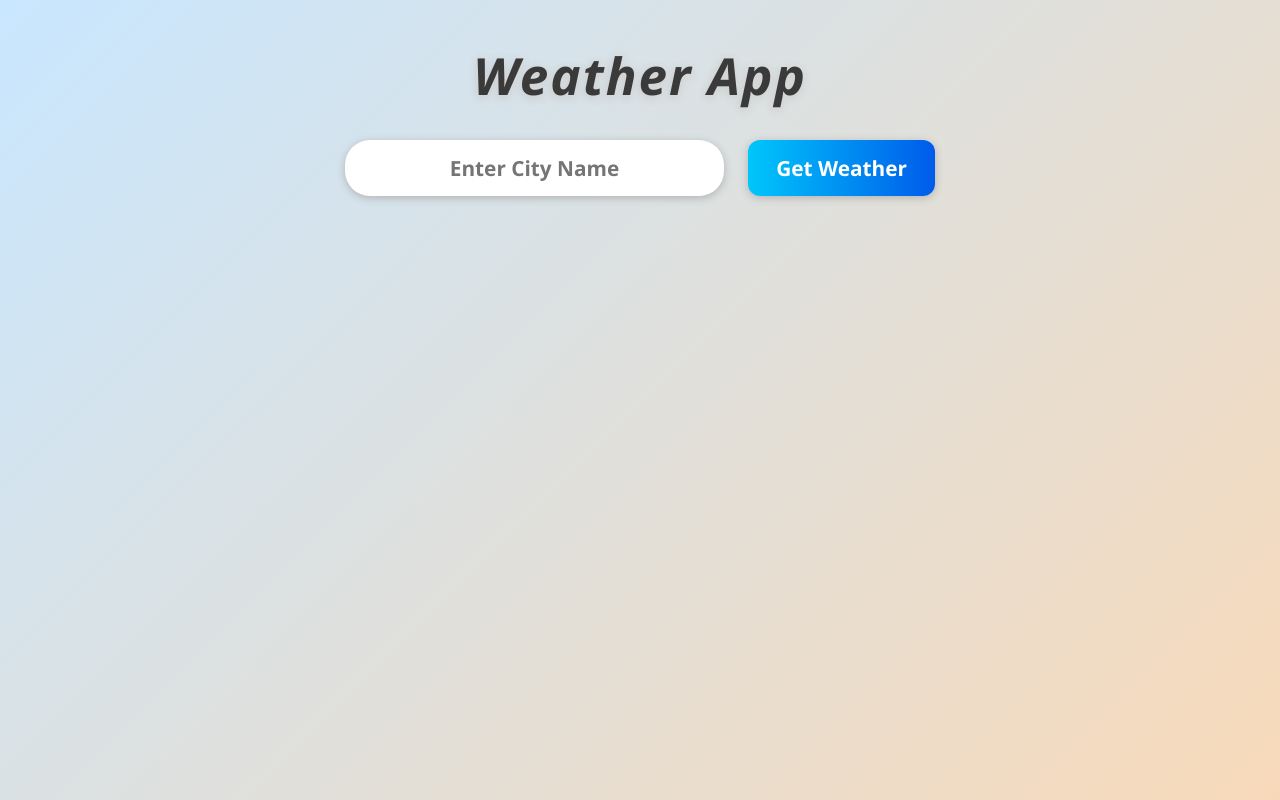
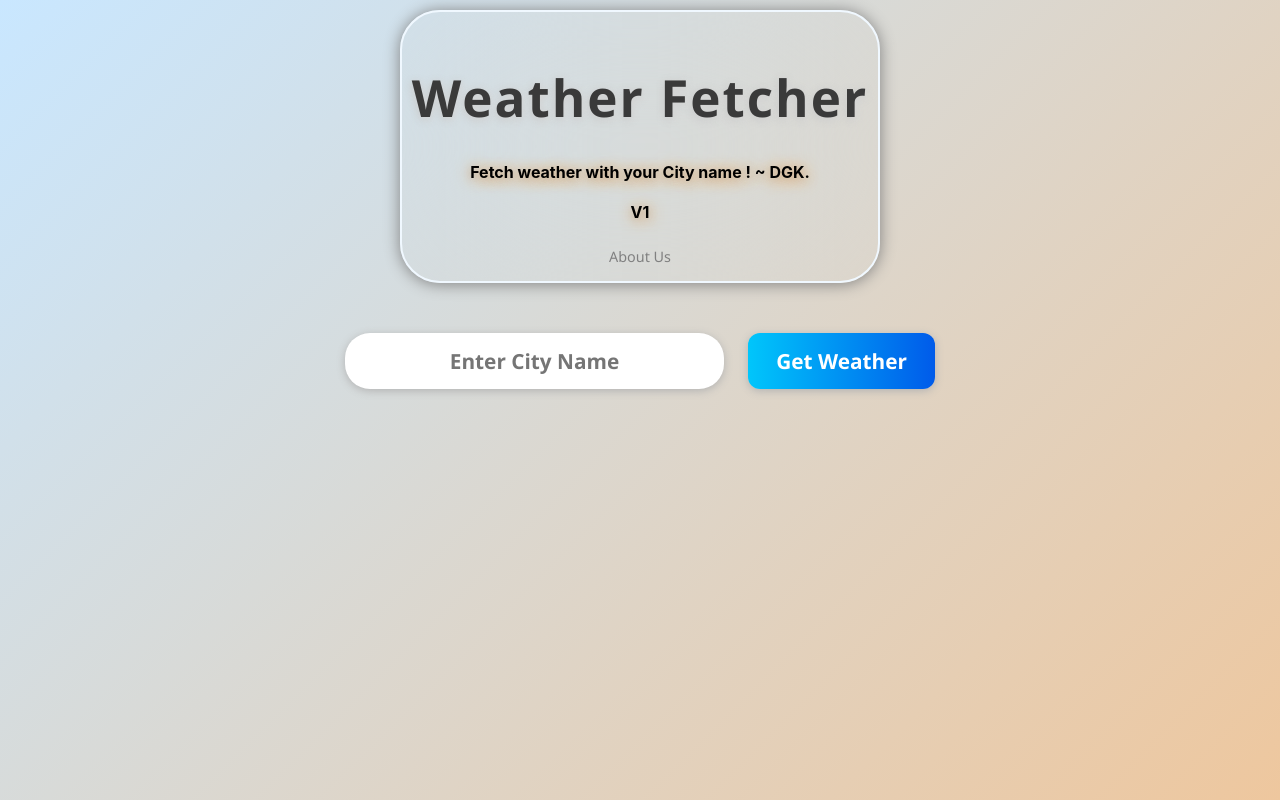
Before and after one commit to dgk1503/Weather-Fetcher-V1, a plain HTML site: page index.html in a window 1280 px wide. Drawn offline with Linux system fonts and the light colour scheme.

Commit message:
UI improved

```diff
--- /dev/null
+++ b/about_us_style.css
@@ -0,0 +1,26 @@
+body{
+    background: linear-gradient(135deg, #82f1ec 0%, #948474 100%);
+    min-height: 100vh;
+    display: flex;
+    flex-direction: column;
+    align-items: center;
+    margin: 0;
+    font-family: 'Segoe UI', Tahoma, Geneva, Verdana, sans-serif;
+    transition: background-color 0.5s;
+
+}
+.header{
+    border: 2px solid;
+    padding: 10px 10px ;
+    background: linear-gradient(135deg, #eec79ea2 0% , #c9e7ff 100%);
+    border-radius: 20px;
+    box-shadow: 0px 1px 4px rgb(167, 162, 162);
+}
+.para{
+    display: flex;
+    flex-direction: column;
+    text-align: center;
+    align-items: center;
+
+
+}
--- a/index.html
+++ b/index.html
@@ -3,13 +3,18 @@
 <head>
     <meta charset="UTF-8">
     <meta name="viewport" content="width=device-width, initial-scale=1.0">
-    <title>Weather App</title>
+    <title>Weather Fetcher</title>
     <link rel="stylesheet" href="style.css">
     <link rel="shortcut icon" href="icon/weather_app_icon.png" type="image/png">
 
 </head>
 <body>
-    <h1 class="header">Weather App</h1>
+    <div class="header_box">
+        <h1 class="header">Weather Fetcher</h1>
+        <p class="header_btm">Fetch weather with your City name ! ~ DGK.</p>
+        <p class="header_btm">V1</p>
+        <a class="about_us" href="about_us.html" >About Us</a>
+    </div>
     <form action="" class="weather_form">
         <input type="text" placeholder="Enter City Name" class="city_input">
         <button type="submit" class="submit_button" >Get Weather</button>
--- a/index.js
+++ b/index.js
@@ -1,8 +1,8 @@
-
+import api_key from './apikey.js';
 const weather_form = document.querySelector(`.weather_form`)
 const city_input = document.querySelector(`.city_input`);
 const card = document.querySelector(`.card`);
-const api_key = `e8d0433e2df969ee92282de039488cc8`;
+
 
 
 weather_form.addEventListener("submit", async event => {
@@ -40,6 +40,28 @@ async function get_weather_info(city){
 }
 
 function get_weather_emoji(weather_id){
+    // Change card gradient based on weather description
+    let gradient;
+
+    if(weather_id >= 200 && weather_id < 300){
+        gradient = 'linear-gradient(180deg, #a1c4fd 0%, #c2e9fb 100%)'; // blueish
+    } else if(weather_id >= 300 && weather_id < 500){
+        gradient = 'linear-gradient(180deg, #d7d2cc 0%, #304352 100%)'; // gray
+    } else if(weather_id >= 500 && weather_id < 600){
+        gradient = 'linear-gradient(180deg, #fceabb 0%, #f8b500 100%)'; // sunny yellow
+    } else if(weather_id >= 600 && weather_id < 700){
+        gradient = 'linear-gradient(180deg, #e0eafc 0%, #cfdef3 100%)'; // white/blue
+    } else if(weather_id >= 700 && weather_id < 800){
+        gradient = 'linear-gradient(180deg, #616161 0%, #9bc5c3 100%)'; // dark
+    } else if(weather_id === 800){
+        gradient = 'linear-gradient(180deg, #fceabb 0%, #f8b500 100%)'; // sunny yellow
+    } else if(weather_id >= 801 && weather_id < 810){
+        gradient = 'linear-gradient(180deg, #e0c3fc 0%, #8ec5fc 100%)'; // purple/blue
+    } else {
+        gradient = 'linear-gradient(180deg, #b2fefa 0%, #f6d365 100%)'; // default
+    }
+    card.style.background = gradient;
+
 
     switch(true){
         case (weather_id >= 200 && weather_id < 300):
@@ -70,25 +92,9 @@ function display_weather_info(data){
     card.textContent = "";
     card.style.display = "flex";
 
-    // Change card gradient based on weather description
-    let gradient;
-    const desc = description.toLowerCase();
-    if(desc.includes('rain') || desc.includes('drizzle')){
-        gradient = 'linear-gradient(180deg, #a1c4fd 0%, #c2e9fb 100%)'; // blueish
-    } else if(desc.includes('cloud')){
-        gradient = 'linear-gradient(180deg, #d7d2cc 0%, #304352 100%)'; // gray
-    } else if(desc.includes('clear')){
-        gradient = 'linear-gradient(180deg, #fceabb 0%, #f8b500 100%)'; // sunny yellow
-    } else if(desc.includes('snow')){
-        gradient = 'linear-gradient(180deg, #e0eafc 0%, #cfdef3 100%)'; // white/blue
-    } else if(desc.includes('storm') || desc.includes('thunder')){
-        gradient = 'linear-gradient(180deg, #616161 0%, #9bc5c3 100%)'; // dark
-    } else if(desc.includes('mist') || desc.includes('fog') || desc.includes('haze')){
-        gradient = 'linear-gradient(180deg, #e0c3fc 0%, #8ec5fc 100%)'; // purple/blue
-    } else {
-        gradient = 'linear-gradient(180deg, #b2fefa 0%, #f6d365 100%)'; // default
-    }
-    card.style.background = gradient;
+
+
+
     //create elements
     const city_display = document.createElement("h1");
     const speed_display = document.createElement("p");
--- a/style.css
+++ b/style.css
@@ -1,5 +1,5 @@
 body{
-    background: linear-gradient(135deg, #c9e7ff 0%, #f7d9b9 100%);
+    background: linear-gradient(135deg, #c9e7ff 0%, #eec79e 100%);
     min-height: 100vh;
     display: flex;
     flex-direction: column;
@@ -8,15 +8,54 @@ body{
     font-family: 'Segoe UI', Tahoma, Geneva, Verdana, sans-serif;
     transition: background-color 0.5s;
 }
+.header_box{
+    border: 2px solid aliceblue;
+    margin-bottom: 50px;
+    margin-top: 10px;
+    padding: 10px;
+    display: flex;
+    flex-direction: column;
+    align-items: center;
+    border-radius: 40px;
+    backdrop-filter: blur(100px);
+    box-shadow: 0px 1px 16px grey;
+}
 .header{
     font-size: 3.2rem;
     font-family: 'Segoe UI', Tahoma, Geneva, Verdana, sans-serif;
-    font-style: italic;
+    font-style: bold;
     color: #3a3a3a;
     margin-top: 40px;
     margin-bottom: 30px;
     letter-spacing: 2px;
     text-shadow: 1px 2px 8px #fff7, 0 2px 8px #b3b3b3;
+}
+.header_btm{
+    margin-top: 0;
+    margin-bottom: 20px;
+    display: flex;
+    flex-direction: column;
+    font-family: inter;
+    font-weight: bold;
+    text-shadow: 1px 2px 16px #fc9c36,0 2px 8px #b3b3b3;
+}
+.about_us{
+    border: none;
+    font-size: 0.9rem;
+    display: flex;
+    flex-direction: row;
+    text-align: center;
+    font-family: 'Segoe UI', Tahoma, Geneva, Verdana, sans-serif;
+    cursor: pointer;
+    border-radius: 5px;
+    transition: box-shadow 0.4s ease-in-out;
+    text-decoration: none;
+    color: grey;
+    padding: 5px;
+
+}
+.about_us:hover{
+    box-shadow: 0px 1px 10px grey;
 }
 input[type = "text"]{
     border: none;
@@ -33,7 +72,7 @@ input[type = "text"]{
     transition: box-shadow 0.3s;
 }
 input[type = "text"]:focus {
-    box-shadow: 0 4px 16px #7ecbff;
+    box-shadow: 0 4px 13px #7ecbff;
 }
 button[type = "submit"]{
     border: none;
@@ -45,13 +84,13 @@ button[type = "submit"]{
     background: linear-gradient(90deg, #00c6fb 0%, #005bea 100%);
     color: #fff;
     box-shadow: 0 2px 8px #b3b3b3;
-    transition: background 0.4s, box-shadow 0.3s;
+    transition: background 0.4s ease-in-out, box-shadow 0.3s;
     cursor: pointer;
     font-weight: bold;
 }
 button[type = "submit"]:hover{
-    background: linear-gradient(90deg, #005bea 0%, #00c6fb 100%);
-    box-shadow: 0 4px 16px #7ecbff;
+    background: linear-gradient(90deg, #3fc9f3 0%, #005bea 100%);
+    box-shadow: 0 5px 14px #7ecbff;
 }
 .card{
     display: flex;
--- /dev/null
+++ b/test.js
@@ -0,0 +1,3 @@
+const api_key = "e8d0433e2df969ee92282de039488cc8";
+
+export default api_key;
```
Also changed, not shown: about_us.html (added, +17 -0 lines), 1 other file.
